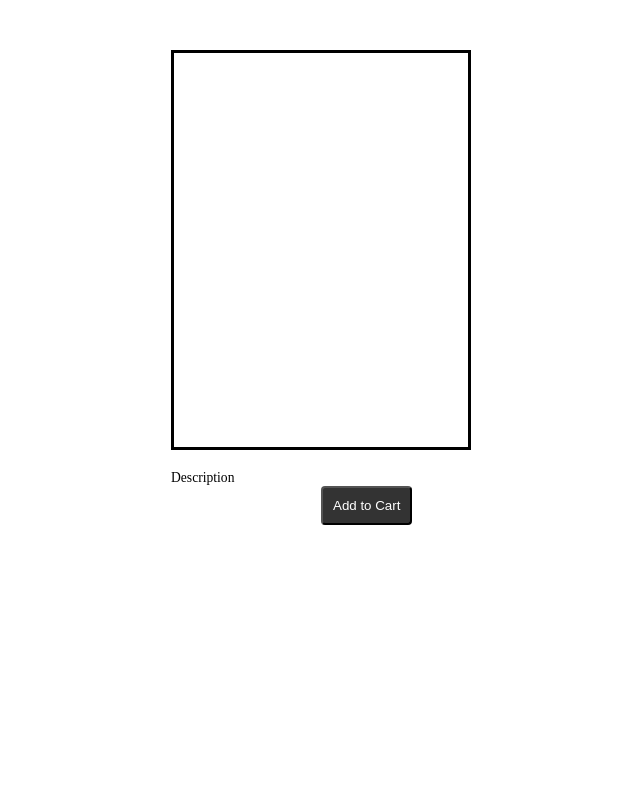
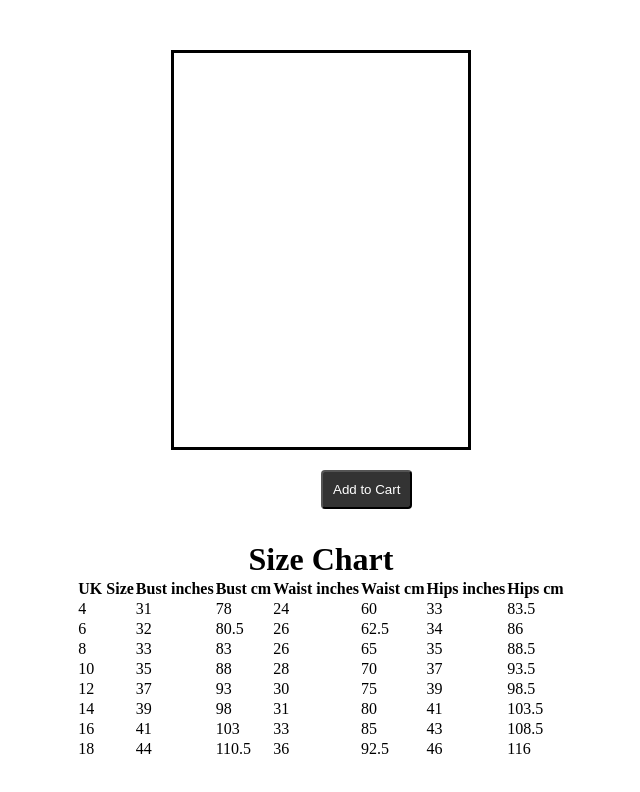
Before and after one commit to Pureum309/finalproject, a Next.js app: page /productItem in a window 1280 px wide. Shown: the top 792 px of the page, without its empty margins (319-959 px from the left). Built offline with nearby package versions, Linux system fonts and the light colour scheme.

Commit message:
Create size chart on Productitem page

```diff
--- a/components/productItem/index.js
+++ b/components/productItem/index.js
@@ -4,17 +4,25 @@ import styles from '@/styles/Home.module.css'
 export default function Product(){
     const r = useRouter();
     const { title, imgs, price } = r.query;
+
     return (
         <div className={styles.product}>
+
             <div className={styles.productItem}>
-        </div>
+                <img src={imgs} alt={title} />
+            </div>
+
         <h2>{title}</h2>
-        <div className={styles.description}>Description</div>
+
+        {/* <div className={styles.description}>Description</div> */}
+
         <div>
             <div>
             <div className={styles.amount}>{price}</div>
             <button>Add to Cart</button>
             </div>
+
+
         </div>
         </div>
     )
--- /dev/null
+++ b/components/sizechart/index.js
@@ -0,0 +1,48 @@
+import { useRouter } from 'next/router'
+import styles from '@/styles/Home.module.css'
+import record from "../../data/sizechart.json";
+
+export default function SizeChart(){
+
+    return (
+        <div className={styles.sizechart}>
+
+            <div className={styles.sizechartTitle}>
+                <h1>Size Chart</h1>
+            </div>
+
+            <div className={styles.rankcont} id="table">
+                <table>
+                    <thead>
+                        <tr>
+                            <th>UK Size</th>
+                            <th>Bust inches</th>
+                            <th>Bust cm</th>
+                            <th>Waist inches</th>
+                            <th>Waist cm</th>
+                            <th>Hips inches</th>
+                            <th>Hips cm</th>
+                        </tr>
+                    </thead>
+
+                    <tbody>
+                        {record.map((rec, index) => {
+                            return (
+                                <tr className={styles.row} key={index}>
+                                    <td>{rec.UKSize}</td>
+                                    <td>{rec.BustIn}</td>
+                                    <td>{rec.BustCm}</td>
+                                    <td>{rec.WaistIn}</td>
+                                    <td>{rec.WaistCm}</td>
+                                    <td>{rec.HipsIn}</td>
+                                    <td>{rec.HipsCm}</td>
+                                </tr>
+                             )
+                        })}
+                    </tbody>
+                </table>
+            </div>
+
+        </div>
+    )
+}
--- /dev/null
+++ b/data/sizechart.json
@@ -0,0 +1,74 @@
+[
+ {
+  "UKSize": 4,
+  "BustIn": 31,
+  "BustCm": 78,
+  "WaistIn": 24,
+  "WaistCm": 60,
+  "HipsIn": 33,
+  "HipsCm": 83.5
+ },
+ {
+  "UKSize": 6,
+  "BustIn": 32,
+  "BustCm": 80.5,
+  "WaistIn": 26,
+  "WaistCm": 62.5,
+  "HipsIn": 34,
+  "HipsCm": 86
+ },
+ {
+  "UKSize": 8,
+  "BustIn": 33,
+  "BustCm": 83,
+  "WaistIn": 26,
+  "WaistCm": 65,
+  "HipsIn": 35,
+  "HipsCm": 88.5
+ },
+ {
+  "UKSize": 10,
+  "BustIn": 35,
+  "BustCm": 88,
+  "WaistIn": 28,
+  "WaistCm": 70,
+  "HipsIn": 37,
+  "HipsCm": 93.5
+ },
+ {
+  "UKSize": 12,
+  "BustIn": 37,
+  "BustCm": 93,
+  "WaistIn": 30,
+  "WaistCm": 75,
+  "HipsIn": 39,
+  "HipsCm": 98.5
+ },
+ {
+  "UKSize": 14,
+  "BustIn": 39,
+  "BustCm": 98,
+  "WaistIn": 31,
+  "WaistCm": 80,
+  "HipsIn": 41,
+  "HipsCm": 103.5
+ },
+ {
+  "UKSize": 16,
+  "BustIn": 41,
+  "BustCm": 103,
+  "WaistIn": 33,
+  "WaistCm": 85,
+  "HipsIn": 43,
+  "HipsCm": 108.5
+ },
+ {
+  "UKSize": 18,
+  "BustIn": 44,
+  "BustCm": 110.5,
+  "WaistIn": 36,
+  "WaistCm": 92.5,
+  "HipsIn": 46,
+  "HipsCm": 116
+ }
+]
--- a/pages/productItem.js
+++ b/pages/productItem.js
@@ -1,4 +1,5 @@
 import Product from '@/components/productItem'
+import SizeChart from '@/components/sizechart'
 import styles from '@/styles/Home.module.css'
 
 export default function Image({
@@ -9,6 +10,7 @@ export default function Image({
 return(
 <main className={styles.productMain}>
     <Product/>
+    <SizeChart/>
 </main>
 
 )
--- a/styles/Home.module.css
+++ b/styles/Home.module.css
@@ -602,6 +602,25 @@ Main CSS come below
   justify-items: flex-end;
 }
 
+/* productItem page */
+
+.productMain {
+  display:flex;
+  flex-direction: column;
+  align-items: center;
+  justify-content: flex-start
+}
+
+/* size chart component */
+.sizechart {
+  display: flex;
+  flex-direction: column;
+  align-items: center;
+  justify-content: center;
+  margin-top: 2em;
+  margin-bottom: 2em;
+}
+
 
 /* button component */
 
```
